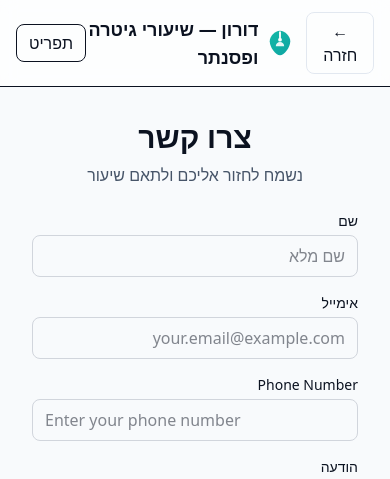
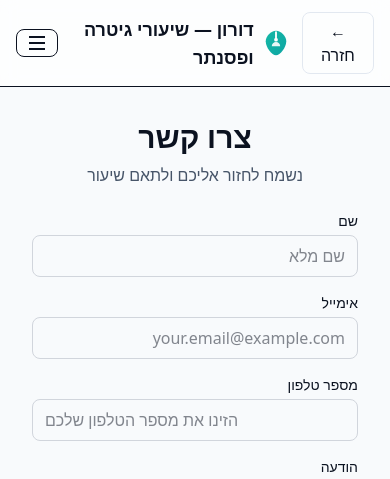
Before and after one commit to doronc36-rgb/guitar-lessons, a Next.js app: page /contact in a window 390 px wide. Shown: the top 479 px of the page. Built offline with nearby package versions, Linux system fonts and the light colour scheme; no server answers.

Commit message:
Remove Menu text from hamburger button, keep only icon

```diff
--- a/src/app/components/Header.tsx
+++ b/src/app/components/Header.tsx
@@ -96,7 +96,11 @@ export default function Header() {
           aria-controls="site-menu"
           aria-label={open ? t.header.menu.close : t.header.menu.open}
         >
-          {t.header.menu.label}
+          <div className="flex flex-col gap-1">
+            <span className={`w-4 h-0.5 bg-current transition-all duration-200 ${open ? 'rotate-45 translate-y-1.5' : ''}`}></span>
+            <span className={`w-4 h-0.5 bg-current transition-all duration-200 ${open ? 'opacity-0' : ''}`}></span>
+            <span className={`w-4 h-0.5 bg-current transition-all duration-200 ${open ? '-rotate-45 -translate-y-1.5' : ''}`}></span>
+          </div>
         </button>
       </div>
 
--- a/src/app/contact/ContactForm.tsx
+++ b/src/app/contact/ContactForm.tsx
@@ -178,7 +178,7 @@ export default function ContactForm() {
            </div>
 
                        <div>
-             <label htmlFor="phone" className="block text-sm font-medium mb-1">Phone Number</label>
+              <label htmlFor="phone" className="block text-sm font-medium mb-1">{t.contact.form.phoneLabel}</label>
               <input
                 type="tel"
                 id="phone"
@@ -189,7 +189,7 @@ export default function ContactForm() {
                 className={`w-full px-3 py-2 border rounded-lg focus-visible:outline-none focus-visible:ring-2 focus-visible:ring-[color:var(--accent)] focus-visible:ring-offset-2 focus-visible:ring-offset-[color:var(--background)] transition-colors ${
                   errors.phone ? 'border-red-500' : 'border-gray-300'
                 }`}
-               placeholder="Enter your phone number"
+                placeholder={t.contact.form.phonePlaceholder}
               />
               {errors.phone && (
                 <p className="text-red-500 text-sm mt-1">{errors.phone}</p>
--- a/src/i18n/locales/en.ts
+++ b/src/i18n/locales/en.ts
@@ -234,9 +234,11 @@ export const en = {
     form: {
       nameLabel: "Name",
       emailLabel: "Email",
+      phoneLabel: "Phone Number",
       messageLabel: "Message",
       namePlaceholder: "Full name",
       emailPlaceholder: "your.email@example.com",
+      phonePlaceholder: "Enter your phone number",
       messagePlaceholder: "Tell us about your musical goals...",
       submit: "Send message",
       sending: "Sending...",
--- a/src/i18n/locales/he.ts
+++ b/src/i18n/locales/he.ts
@@ -235,9 +235,11 @@ export const he = {
     form: {
       nameLabel: 'שם',
       emailLabel: 'אימייל',
+      phoneLabel: 'מספר טלפון',
       messageLabel: 'הודעה',
       namePlaceholder: 'שם מלא',
       emailPlaceholder: 'your.email@example.com',
+      phonePlaceholder: 'הזינו את מספר הטלפון שלכם',
       messagePlaceholder: 'ספרו לנו על היעדים המוזיקליים שלכם...',
       submit: 'שליחת הודעה',
       sending: 'שולח...',
```
Lines whose indentation alone changed are shown as unchanged.
